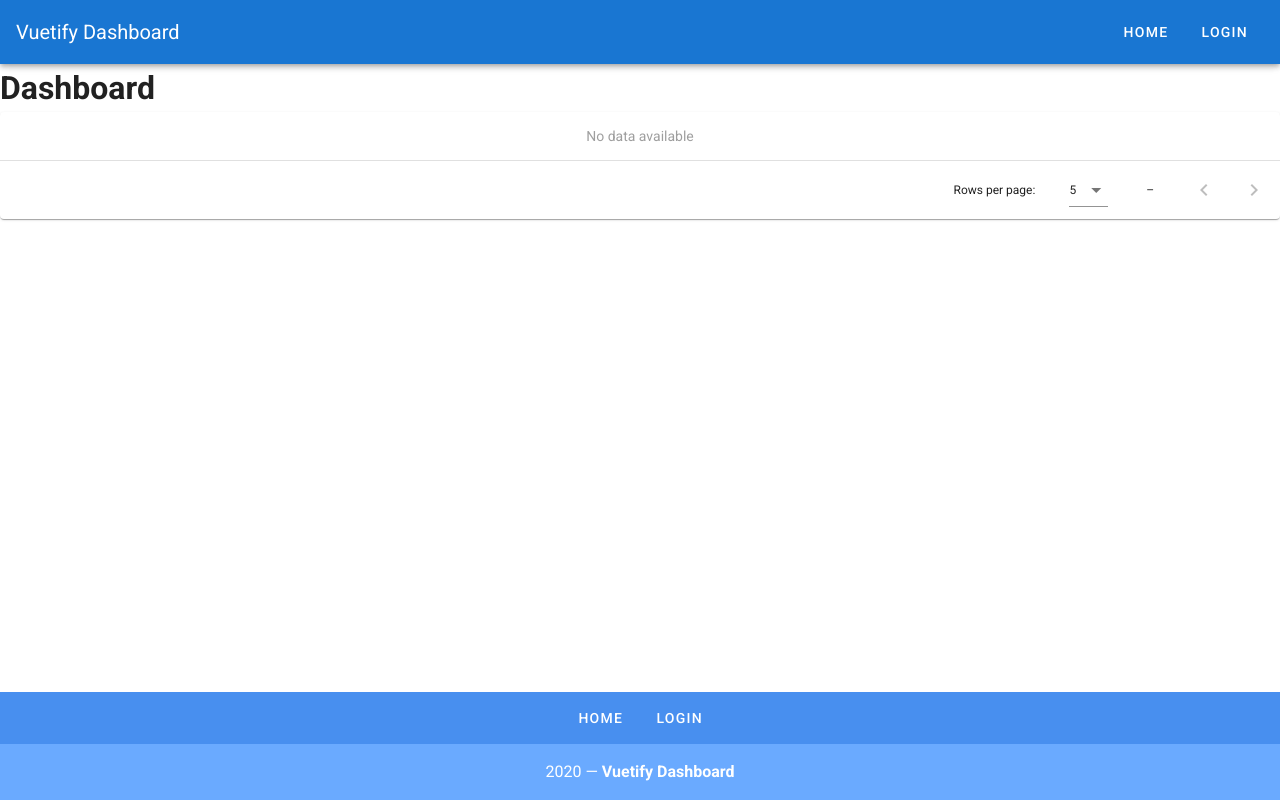
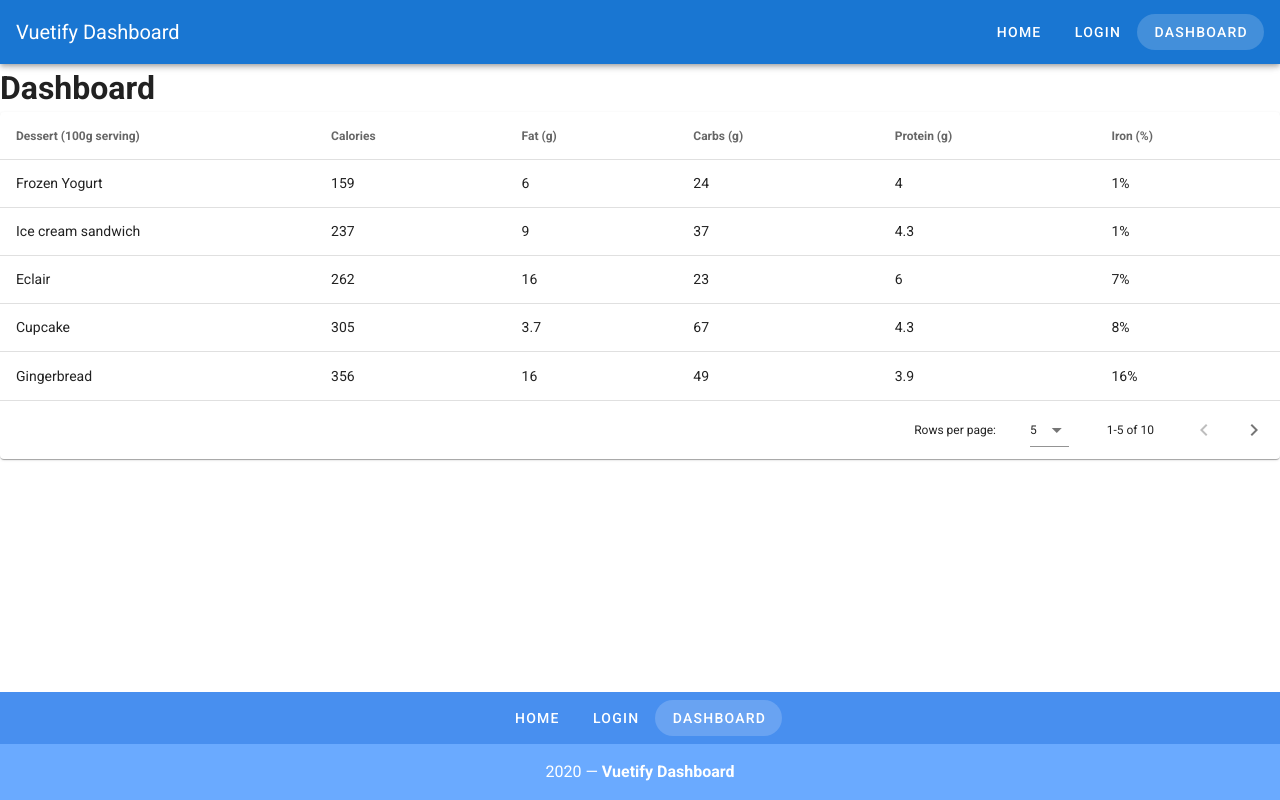
Before and after one commit to jstrother/vuetify-dashboard, a Vue app: page /dashboard in a window 1280 px wide. Built offline with nearby package versions, Linux system fonts and the light colour scheme.

Commit message:
Added: data table and snackbar

```diff
--- a/src/App.vue
+++ b/src/App.vue
@@ -59,6 +59,10 @@ export default {
           label: 'Login',
           url: '/login',
         },
+        {
+          label: 'Dashboard',
+          url: '/dashboard',
+        },
       ],
     };
   },
--- a/src/views/Dashboard.vue
+++ b/src/views/Dashboard.vue
@@ -6,13 +6,132 @@
       :items="desserts"
       :items-per-page="5"
       class="elevation-1"
+      @click:row="selectRow"
     ></v-data-table>
+    <v-snackbar
+      v-model="snackbar"
+    >
+      You have selected {{ currentItem }}.
+      <v-btn
+        color="pink"
+        text
+        @click="snackbar = false"
+      >
+        Close
+      </v-btn>
+    </v-snackbar>
   </div>
 </template>
 
 <script>
   export default {
-
+    data () {
+      return {
+        currentItem: '',
+        snackbar: false,
+        headers: [
+          {
+            text: 'Dessert (100g serving)',
+            align: 'start',
+            sortable: false,
+            value: 'name',
+          },
+          { text: 'Calories', value: 'calories' },
+          { text: 'Fat (g)', value: 'fat' },
+          { text: 'Carbs (g)', value: 'carbs' },
+          { text: 'Protein (g)', value: 'protein' },
+          { text: 'Iron (%)', value: 'iron' },
+        ],
+        desserts: [
+          {
+            name: 'Frozen Yogurt',
+            calories: 159,
+            fat: 6.0,
+            carbs: 24,
+            protein: 4.0,
+            iron: '1%',
+          },
+          {
+            name: 'Ice cream sandwich',
+            calories: 237,
+            fat: 9.0,
+            carbs: 37,
+            protein: 4.3,
+            iron: '1%',
+          },
+          {
+            name: 'Eclair',
+            calories: 262,
+            fat: 16.0,
+            carbs: 23,
+            protein: 6.0,
+            iron: '7%',
+          },
+          {
+            name: 'Cupcake',
+            calories: 305,
+            fat: 3.7,
+            carbs: 67,
+            protein: 4.3,
+            iron: '8%',
+          },
+          {
+            name: 'Gingerbread',
+            calories: 356,
+            fat: 16.0,
+            carbs: 49,
+            protein: 3.9,
+            iron: '16%',
+          },
+          {
+            name: 'Jelly bean',
+            calories: 375,
+            fat: 0.0,
+            carbs: 94,
+            protein: 0.0,
+            iron: '0%',
+          },
+          {
+            name: 'Lollipop',
+            calories: 392,
+            fat: 0.2,
+            carbs: 98,
+            protein: 0,
+            iron: '2%',
+          },
+          {
+            name: 'Honeycomb',
+            calories: 408,
+            fat: 3.2,
+            carbs: 87,
+            protein: 6.5,
+            iron: '45%',
+          },
+          {
+            name: 'Donut',
+            calories: 452,
+            fat: 25.0,
+            carbs: 51,
+            protein: 4.9,
+            iron: '22%',
+          },
+          {
+            name: 'KitKat',
+            calories: 518,
+            fat: 26.0,
+            carbs: 65,
+            protein: 7,
+            iron: '6%',
+          },
+        ],
+      }
+    },
+    methods: {
+      selectRow(event) {
+        this.snackbar = true;
+        this.currentItem = event.name;
+      },
+    },
   }
 </script>
 
```
Also changed, not shown: 1 other file (tests, documents, lock files or other folders).
